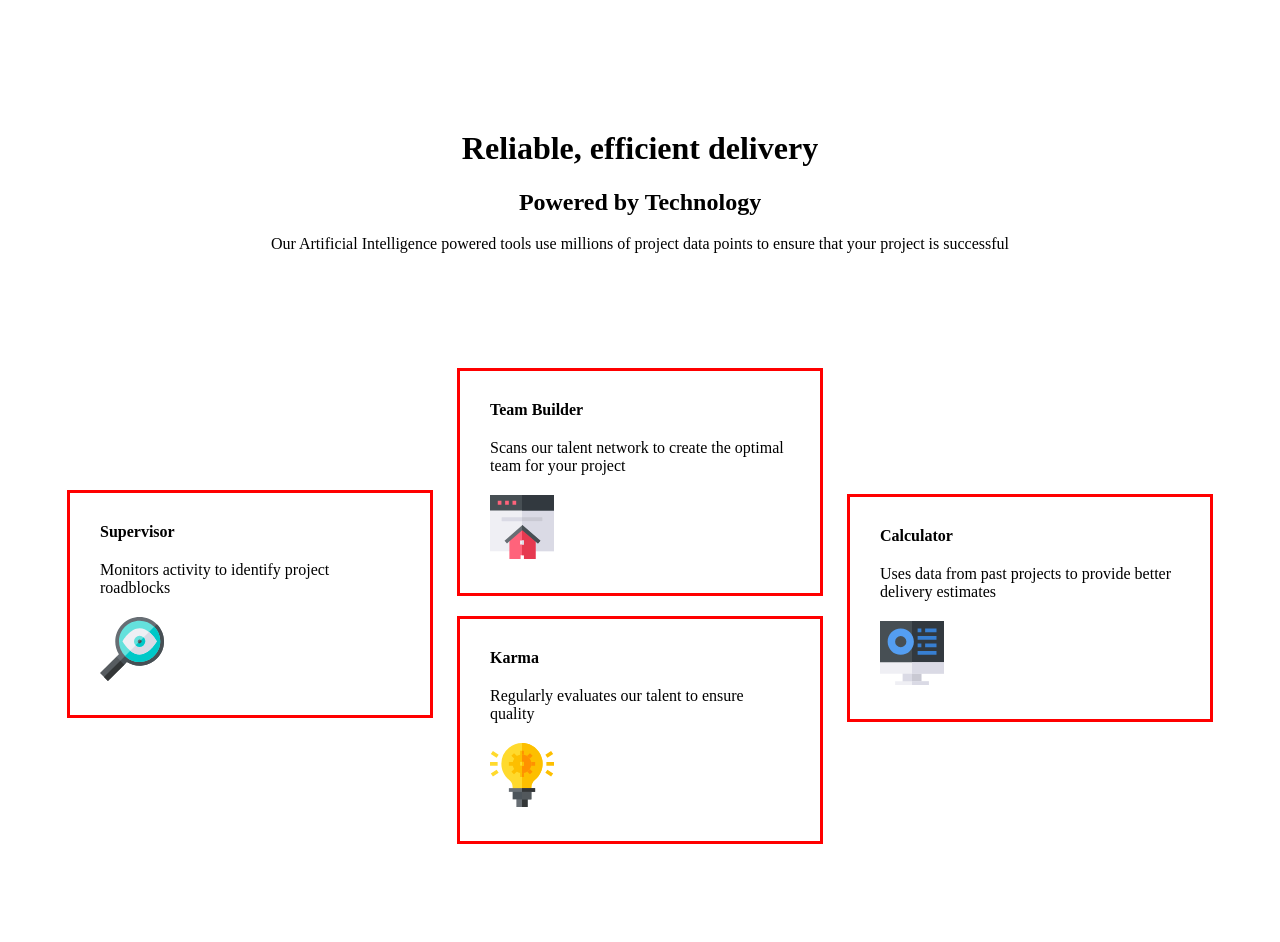
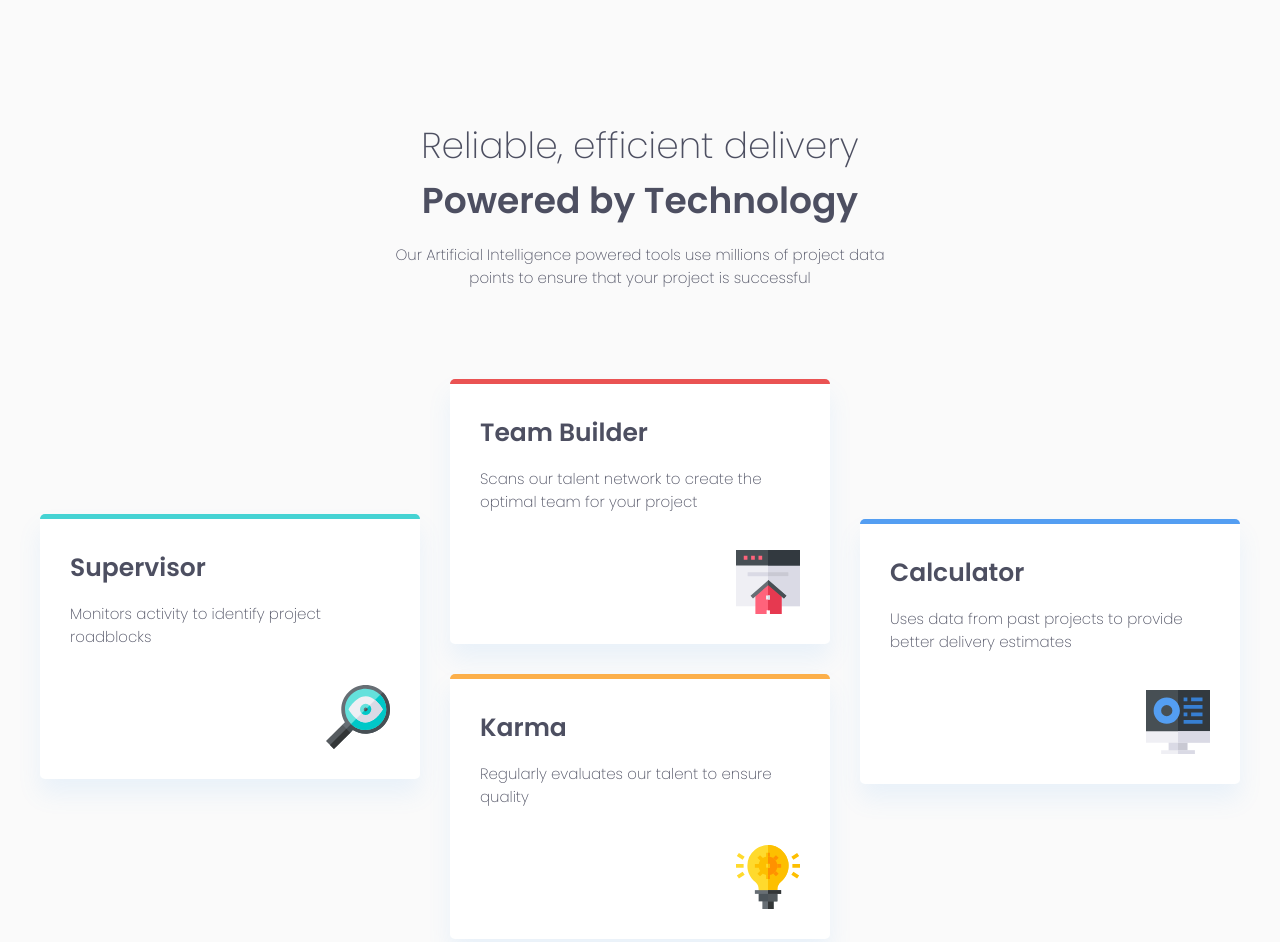
Before and after one commit to shoproizoshlo/four-card-feature-section-master, a plain HTML site: page index.html in a window 1280 px wide. Shown: the top 942 px of the page. Drawn offline with Linux system fonts and the light colour scheme.

Commit message:
styled for decktoop

```diff
--- a/css/styles.css
+++ b/css/styles.css
@@ -1,50 +1,108 @@
+/*
+
+## Colors
+
+### Primary
+
+- Red: hsl(0, 78%, 62%)
+- Cyan: hsl(180, 62%, 55%)
+- Orange: hsl(34, 97%, 64%)
+- Blue: hsl(212, 86%, 64%)
+
+### Neutral
+
+- Very Dark Blue: hsl(234, 12%, 34%)
+- Grayish Blue: hsl(229, 6%, 66%)
+- Very Light Gray: hsl(0, 0%, 98%)
+
+## Typography
+
+### Body Copy
+
+- Font size: 15px
+
+### Fonts
+
+font-family: 'Poppins', sans-serif;
+- Weights: 200, 400, 600 */
+body {
+  background-color: hsl(0, 0%, 98%);
+}
 main {
   margin: 10px auto;
   padding: 5%;
+  font-family: "Poppins", sans-serif;
+  font-weight: 200;
+  font-size: 15px;
+  color: hwb(234 30% 62%);
 }
 .heading {
   text-align: center;
-  margin: 5% 0;
+  margin: 45px 0;
+}
+.heading h1,
+.heading h2 {
+  margin: 0;
+  font-size: 36px;
+}
+.heading h2 {
+  font-weight: 200;
+}
+.heading h1 {
+  font-weight: 600;
 }
 .description {
   text-align: center;
 }
-.card-area {
+ul {
+  list-style: none;
+  padding: 0;
   display: flex;
   flex-direction: column;
   align-items: center;
   justify-content: center;
 }
-ul {
-  list-style: none;
-  padding: 0;
-}
 li {
-  border: 3px solid red;
+  background-color: white;
+  box-shadow: 0px 15px 23px rgba(84, 163, 242, 0.1);
+  border-radius: 5px;
   margin: 10px;
   padding: 30px;
   position: relative;
-  width: 300px;
+  width: 320px;
+  height: 200px;
 }
 li:nth-child(1) {
-  left: -390px;
+  border-top: 5px solid hsl(180, 62%, 55%);
+  left: -410px;
   top: 170px;
 }
 li:nth-child(2) {
-  top: -200px;
+  border-top: 5px solid hsl(0, 78%, 62%);
+  top: -250px;
 }
 li:nth-child(3) {
-  top: -200px;
+  border-top: 5px solid hsl(34, 97%, 64%);
+  top: -240px;
 }
 li:nth-child(4) {
-  left: 390px;
-  top: -570px;
+  border-top: 5px solid hsl(212, 86%, 64%);
+  left: 410px;
+  top: -680px;
 }
 li h4 {
   margin: 0;
+  font-size: 25px;
+  font-weight: 600;
 }
 li p {
-  margin: 20px 0;
+  margin: 15px 0;
+  /* padding-right: 10px; */
+}
+li img {
+  position: absolute;
+  bottom: 30px; /* Расположение внизу с отступом */
+  right: 30px; /* Расположение справа с отступом */
 }
 /* footer */
 .attribution {
--- a/index.html
+++ b/index.html
@@ -12,36 +12,43 @@
     />
     <link rel="stylesheet" href="./css/styles.css" />
     <title>Frontend Mentor | Four card feature section</title>
+    <link rel="preconnect" href="https://fonts.googleapis.com" />
+    <link rel="preconnect" href="https://fonts.gstatic.com" crossorigin />
+    <link
+      href="https://fonts.googleapis.com/css2?family=Poppins:wght@200;400;600&display=swap"
+      rel="stylesheet"
+    />
   </head>
   <body>
     <main>
       <div class="heading">
-        <h1>Reliable, efficient delivery</h1>
-        <h2>Powered by Technology</h2>
+        <h2>Reliable, efficient delivery</h2>
+        <h1>Powered by Technology</h1>
         <p class="description">
           Our Artificial Intelligence powered tools use millions of project data
+          <br />
           points to ensure that your project is successful
         </p>
       </div>
-      <ul class="card-area">
-        <li class="card">
+      <ul>
+        <li>
           <h4>Supervisor</h4>
           <p>Monitors activity to identify project roadblocks</p>
           <img src="./images/icon-supervisor.svg" alt="icon image" />
         </li>
-        <li class="card">
+        <li>
           <h4>Team Builder</h4>
           <p>
             Scans our talent network to create the optimal team for your project
           </p>
           <img src="./images/icon-team-builder.svg" alt="icon image" />
         </li>
-        <li class="card">
+        <li>
           <h4>Karma</h4>
           <p>Regularly evaluates our talent to ensure quality</p>
           <img src="./images/icon-karma.svg" alt="icon image" />
         </li>
-        <li class="card">
+        <li>
           <h4>Calculator</h4>
           <p>
             Uses data from past projects to provide better delivery estimates
```
